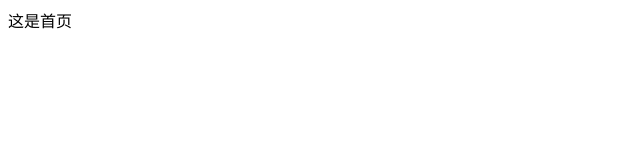
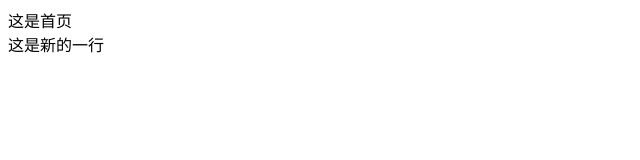
Before and after one commit to abcd153/git-demo, a plain HTML site: page index.html in a window 1280 px wide. Shown: the whole page, without its empty margins (0-640 px from the left). Drawn offline with Linux system fonts and the light colour scheme.

Commit message:
程序员A第二次提交

```diff
--- a/index.html
+++ b/index.html
@@ -7,5 +7,6 @@
 
 <body>
 	这是首页
+	<div>这是新的一行</div>
 </body>
 </html>
```
